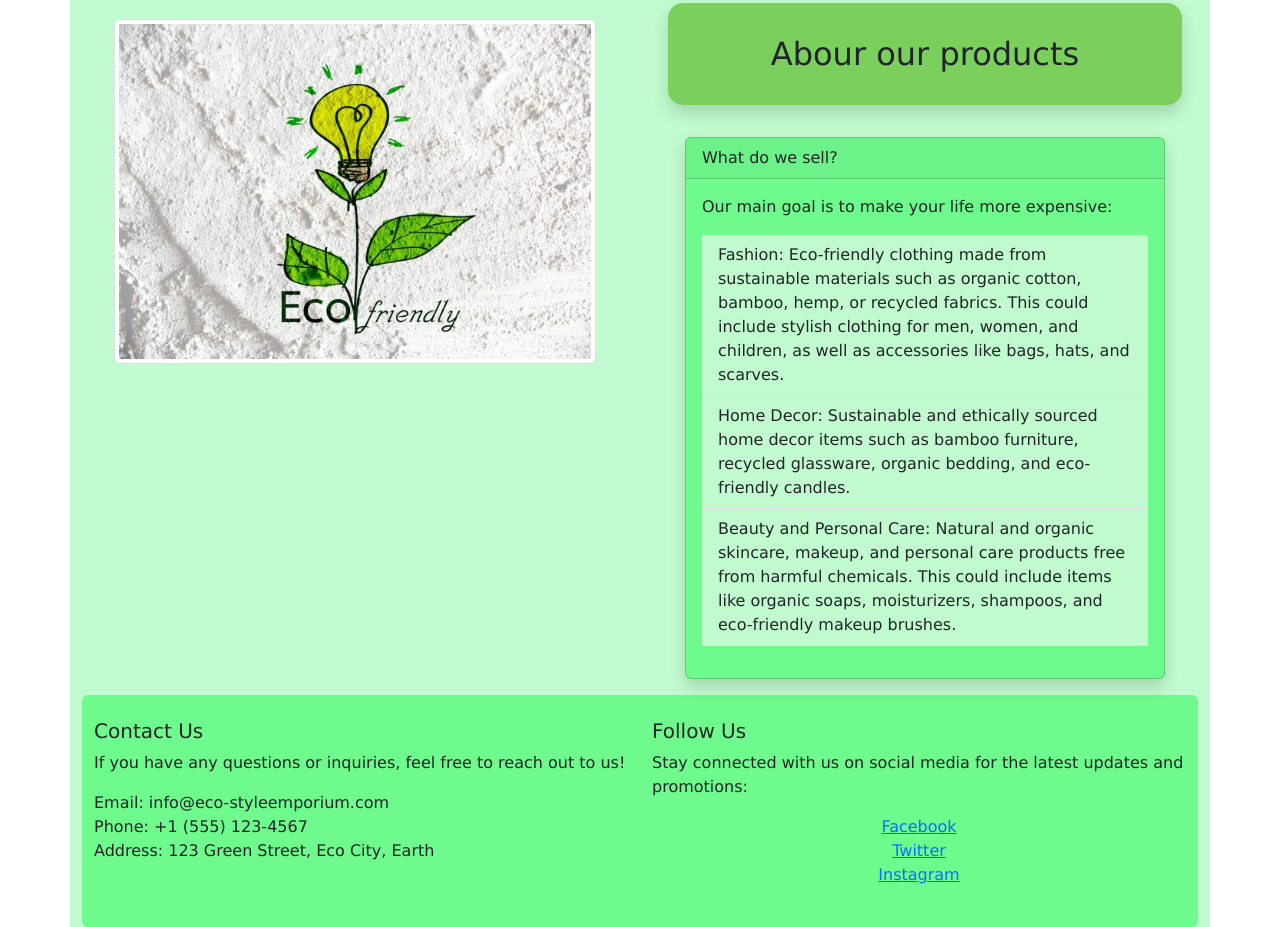
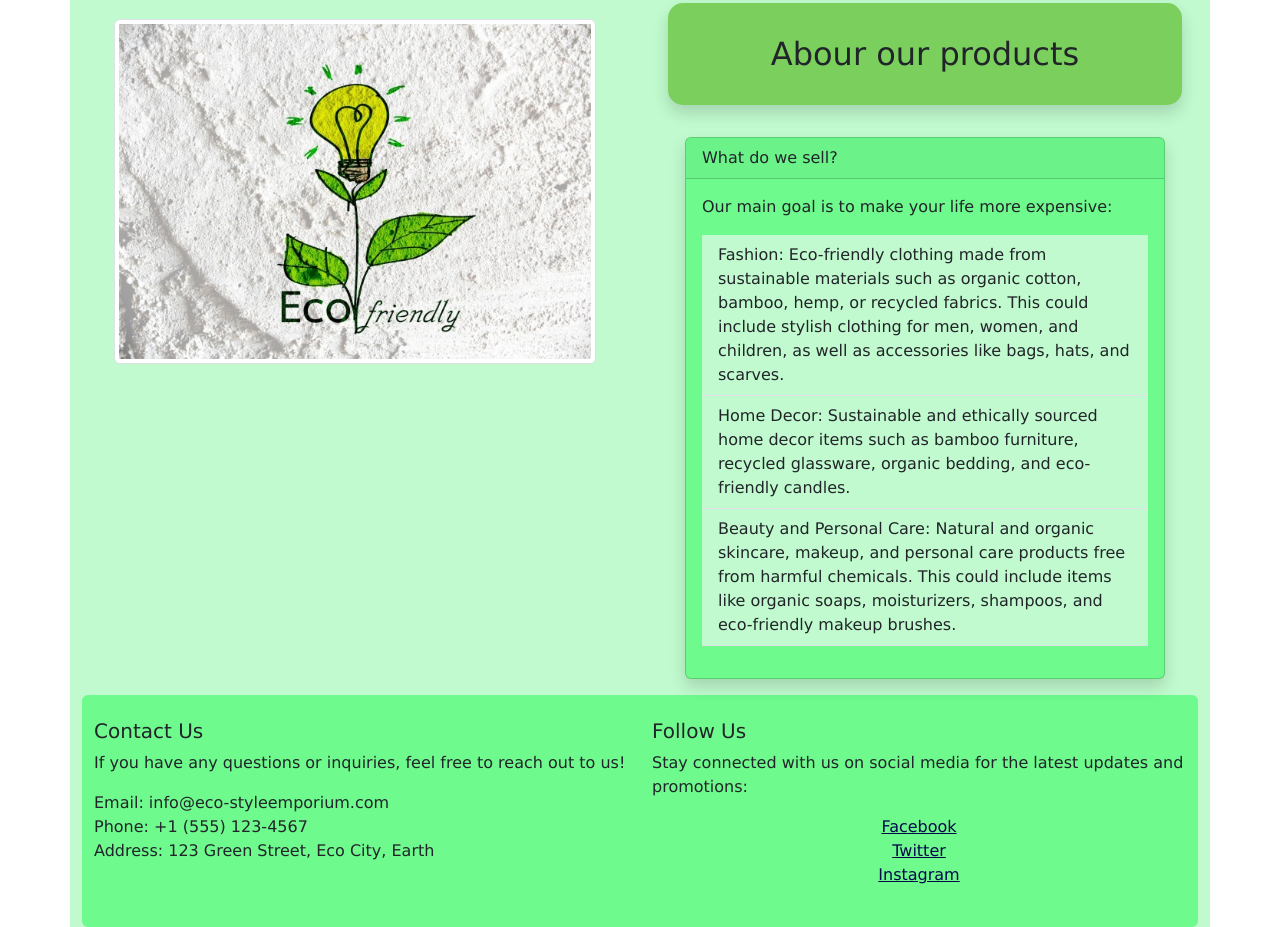
Before and after one commit to KubaK1P/bootstrapSklepFinal, a plain HTML site: page index.html in a window 1280 px wide. Shown: the part 543-1470 px from the top of the page. Drawn offline with nearby package versions, Linux system fonts and the light colour scheme.

Commit message:
accessibility impr

```diff
--- a/css/main.css
+++ b/css/main.css
@@ -76,3 +76,6 @@ form {
   background-color: #7bcf5d;
   border-radius: 15px;
 }
+footer a {
+  color: #03084b;
+}
```
